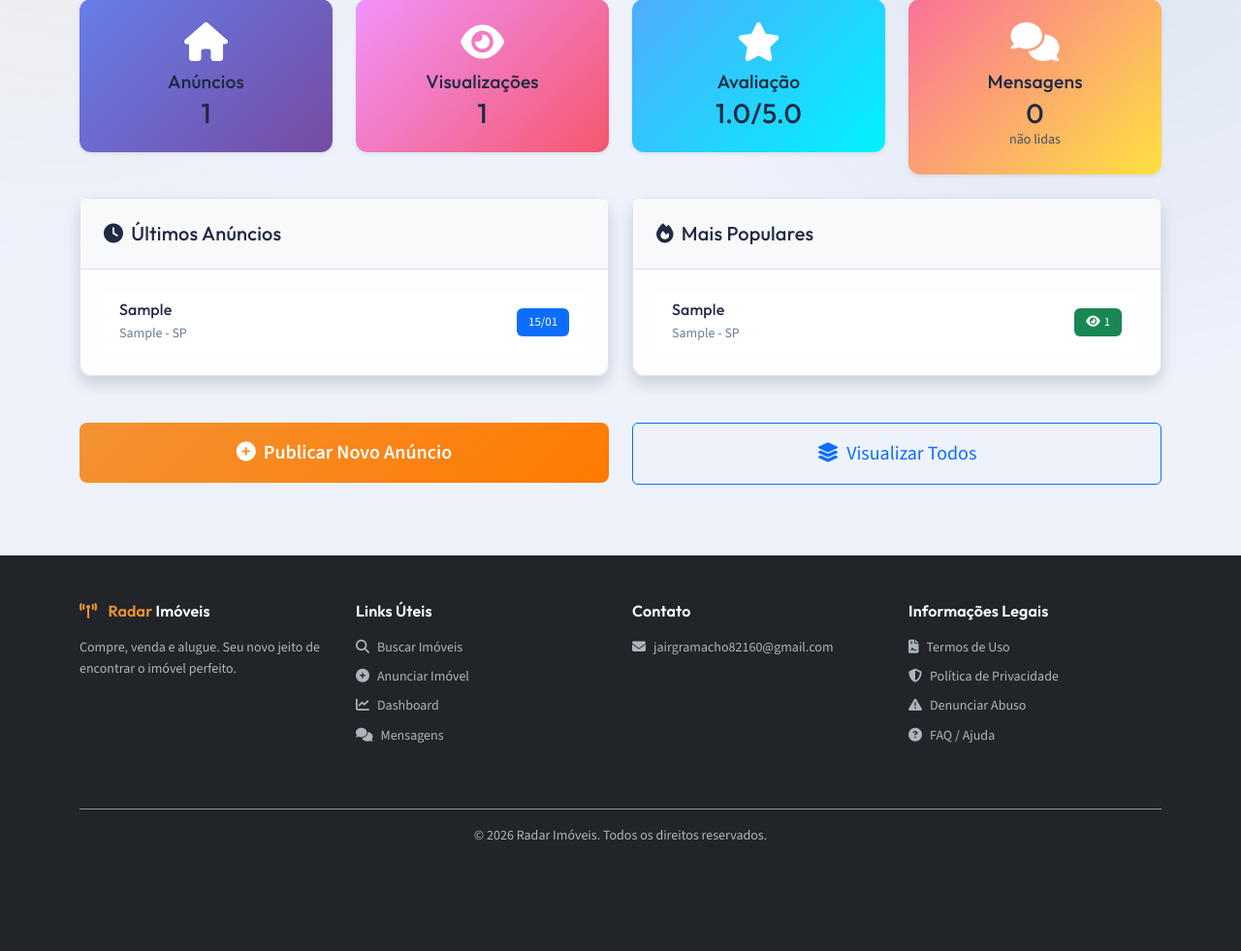
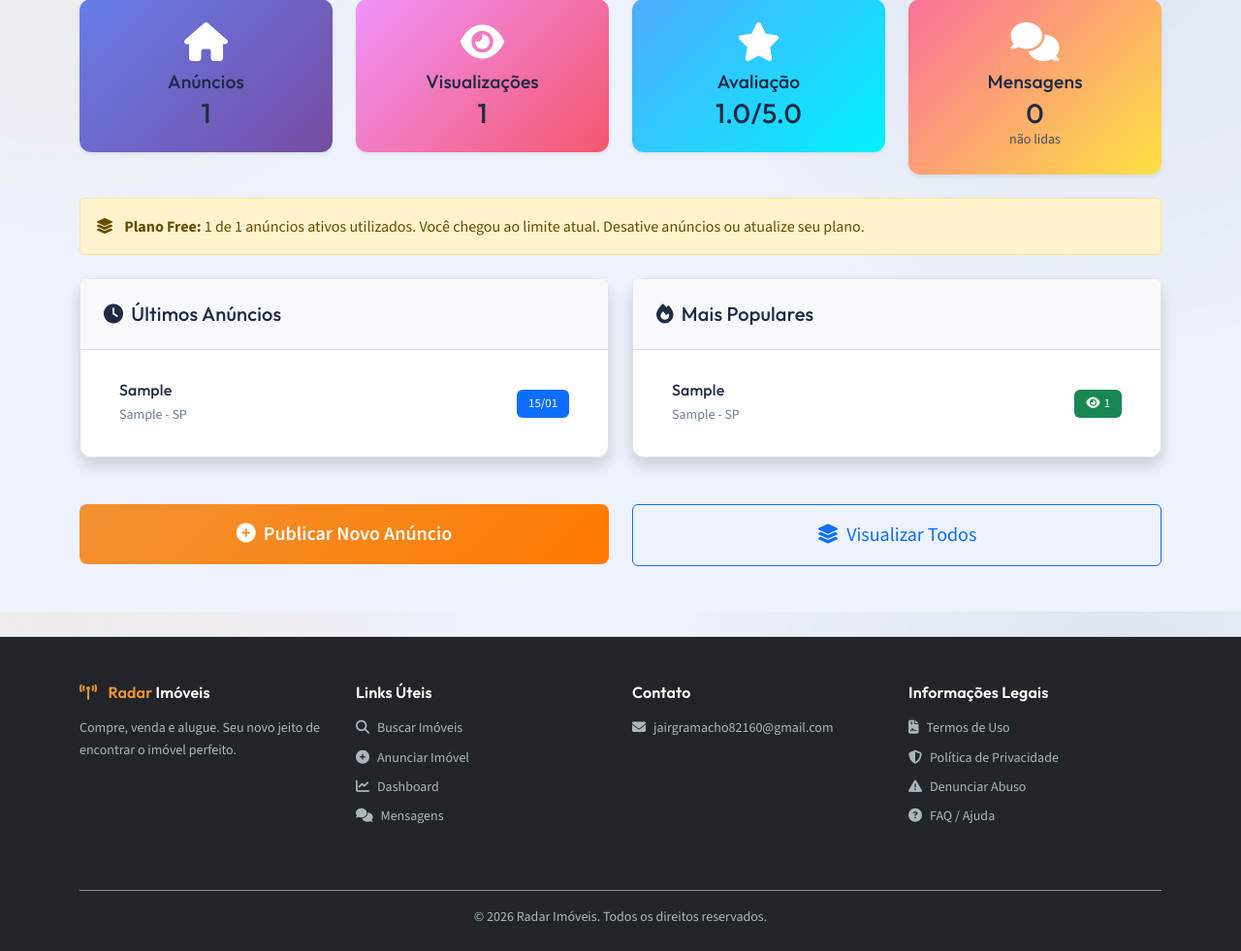
Before and after one commit to jairgramacho/radar-imoveis-pro, a Flask app: page /dashboard in a window 1280 px wide. Shown: the part 169-1150 px from the top of the page at 97% size. Before the commit the page ends 1036 px from the top, so only its background shows below. Run offline with Flask 3, Linux system fonts and the light colour scheme; the visitor is signed in with stand-in values (Sample User, id 1); tables that the repository leaves empty hold one stand-in row (values such as "Sample post"); parts of the project's set-up code (start-up, migrations or seed data) failed here and were passed over.

Commit message:
Add scalable ad limits by plan with publish guard and usage indicators

```diff
--- a/app.py
+++ b/app.py
@@ -95,6 +95,30 @@ def _garantir_colunas_usuario():
         else:
             comandos.append("ALTER TABLE usuarios ADD COLUMN confirmado_em TIMESTAMP")
 
+    if 'plano' not in colunas:
+        if dialect == 'sqlite':
+            comandos.append("ALTER TABLE usuarios ADD COLUMN plano VARCHAR(20) NOT NULL DEFAULT 'free'")
+        else:
+            comandos.append("ALTER TABLE usuarios ADD COLUMN plano VARCHAR(20) NOT NULL DEFAULT 'free'")
+
+    if 'limite_anuncios' not in colunas:
+        if dialect == 'sqlite':
+            comandos.append("ALTER TABLE usuarios ADD COLUMN limite_anuncios INTEGER NOT NULL DEFAULT 3")
+        else:
+            comandos.append("ALTER TABLE usuarios ADD COLUMN limite_anuncios INTEGER NOT NULL DEFAULT 3")
+
+    if 'status_assinatura' not in colunas:
+        if dialect == 'sqlite':
+            comandos.append("ALTER TABLE usuarios ADD COLUMN status_assinatura VARCHAR(20) NOT NULL DEFAULT 'ativa'")
+        else:
+            comandos.append("ALTER TABLE usuarios ADD COLUMN status_assinatura VARCHAR(20) NOT NULL DEFAULT 'ativa'")
+
+    if 'assinatura_renova_em' not in colunas:
+        if dialect == 'sqlite':
+            comandos.append("ALTER TABLE usuarios ADD COLUMN assinatura_renova_em DATETIME")
+        else:
+            comandos.append("ALTER TABLE usuarios ADD COLUMN assinatura_renova_em TIMESTAMP")
+
     for comando in comandos:
         db.session.execute(text(comando))
 
@@ -184,6 +208,44 @@ if _deve_executar_bootstrap_db():
 OPORTUNIDADE_DESCONTO_MINIMO = 0.10
 OPORTUNIDADE_AMOSTRA_MINIMA = 5
 ITENS_POR_PAGINA = 12
+LIMITES_ANUNCIOS_POR_PLANO = {
+    'free': 3,
+    'pro': 20,
+    'empresa': 100,
+}
+
+
+def _normalizar_plano(plano):
+    plano_normalizado = (plano or 'free').strip().lower()
+    return plano_normalizado if plano_normalizado in LIMITES_ANUNCIOS_POR_PLANO else 'free'
+
+
+def _limite_anuncios_usuario(usuario):
+    if not usuario:
+        return LIMITES_ANUNCIOS_POR_PLANO['free']
+
+    limite_custom = getattr(usuario, 'limite_anuncios', None)
+    if isinstance(limite_custom, int) and limite_custom > 0:
+        return limite_custom
+
+    return LIMITES_ANUNCIOS_POR_PLANO[_normalizar_plano(getattr(usuario, 'plano', 'free'))]
+
+
+def _contar_anuncios_ativos(usuario_id):
+    return Imovel.query.filter_by(usuario_id=usuario_id, ativo=True).count()
+
+
+def _resumo_limite_anuncios(usuario):
+    usados = _contar_anuncios_ativos(usuario.id)
+    limite = _limite_anuncios_usuario(usuario)
+    disponiveis = max(0, limite - usados)
+    return {
+        'plano': _normalizar_plano(getattr(usuario, 'plano', 'free')),
+        'usados': usados,
+        'limite': limite,
+        'disponiveis': disponiveis,
+        'atingiu_limite': usados >= limite,
+    }
 
 
 def _smtp_configurado():
@@ -887,6 +949,7 @@ def configuracoes_conta():
 def index():
     """Página principal com abas de busca e anúncio"""
     usuario = get_usuario_logado()
+    limite_anuncios = _resumo_limite_anuncios(usuario) if usuario else None
     aba = request.args.get('aba', 'buscar')
     filtros = request.args.to_dict()
     pagina = request.args.get('pagina', 1, type=int)
@@ -958,6 +1021,7 @@ def index():
                          pagina_atual=pagina_corrente,
                          total_paginas=total_paginas,
                          links_paginacao=links_paginacao,
+                         limite_anuncios=limite_anuncios,
                          usuario=usuario)
 
 @app.route('/salvar', methods=['POST'])
@@ -969,6 +1033,16 @@ def salvar():
     if not usuario:
         flash('Você precisa estar logado para anunciar!', 'error')
         return redirect(url_for('login'))
+
+    resumo_limite = _resumo_limite_anuncios(usuario)
+    if resumo_limite['atingiu_limite']:
+        plano_nome = resumo_limite['plano'].capitalize()
+        flash(
+            f"Limite atingido: seu plano {plano_nome} permite {resumo_limite['limite']} anúncio(s) ativo(s). "
+            "Desative um anúncio ou faça upgrade para publicar mais.",
+            'error',
+        )
+        return redirect(url_for('index', aba='anunciar'))
 
     try:
         f = request.form
@@ -1270,6 +1344,7 @@ def dashboard():
         destinatario_id=usuario.id,
         lida=False
     ).count()
+    limite_anuncios = _resumo_limite_anuncios(usuario)
 
     # Últimos 5 anúncios
     ultimos_imoveis = sorted(imoveis, key=lambda x: x.criado_em, reverse=True)[:5]
@@ -1283,6 +1358,7 @@ def dashboard():
                           total_visualizacoes=total_visualizacoes,
                           rating=rating,
                           total_avaliacoes=total_avaliacoes,
+                          limite_anuncios=limite_anuncios,
                           mensagens_nao_lidas=mensagens_nao_lidas,
                           ultimos_imoveis=ultimos_imoveis,
                           imoveis_populares=imoveis_populares)
--- a/models.py
+++ b/models.py
@@ -13,6 +13,10 @@ class Usuario(db.Model):
     email = db.Column(db.String(120), unique=True, nullable=False, index=True)
     email_confirmado = db.Column(db.Boolean, nullable=False, default=True)
     confirmado_em = db.Column(db.DateTime, nullable=True)
+    plano = db.Column(db.String(20), nullable=False, default='free', index=True)
+    limite_anuncios = db.Column(db.Integer, nullable=False, default=3)
+    status_assinatura = db.Column(db.String(20), nullable=False, default='ativa')
+    assinatura_renova_em = db.Column(db.DateTime, nullable=True)
     senha = db.Column(db.String(255), nullable=False)
     whatsapp = db.Column(db.String(20), nullable=False)
     criado_em = db.Column(db.DateTime, default=datetime.utcnow)
--- a/templates/dashboard.html
+++ b/templates/dashboard.html
@@ -65,6 +65,19 @@
                 </div>
             </div>
         </div>
+
+        {% if limite_anuncios %}
+        <div class="alert {% if limite_anuncios.atingiu_limite %}alert-warning{% else %}alert-info{% endif %} mb-4" role="alert">
+            <i class="fas fa-layer-group me-2"></i>
+            <strong>Plano {{ limite_anuncios.plano|capitalize }}:</strong>
+            {{ limite_anuncios.usados }} de {{ limite_anuncios.limite }} anúncios ativos utilizados.
+            {% if limite_anuncios.atingiu_limite %}
+            Você chegou ao limite atual. Desative anúncios ou atualize seu plano.
+            {% else %}
+            Você ainda pode publicar {{ limite_anuncios.disponiveis }} anúncio(s).
+            {% endif %}
+        </div>
+        {% endif %}
 
         <div class="row g-4">
             <!-- ÚLTIMOS ANÚNCIOS -->
```
Also changed, not shown: templates/index.html (+15 -2 lines).
